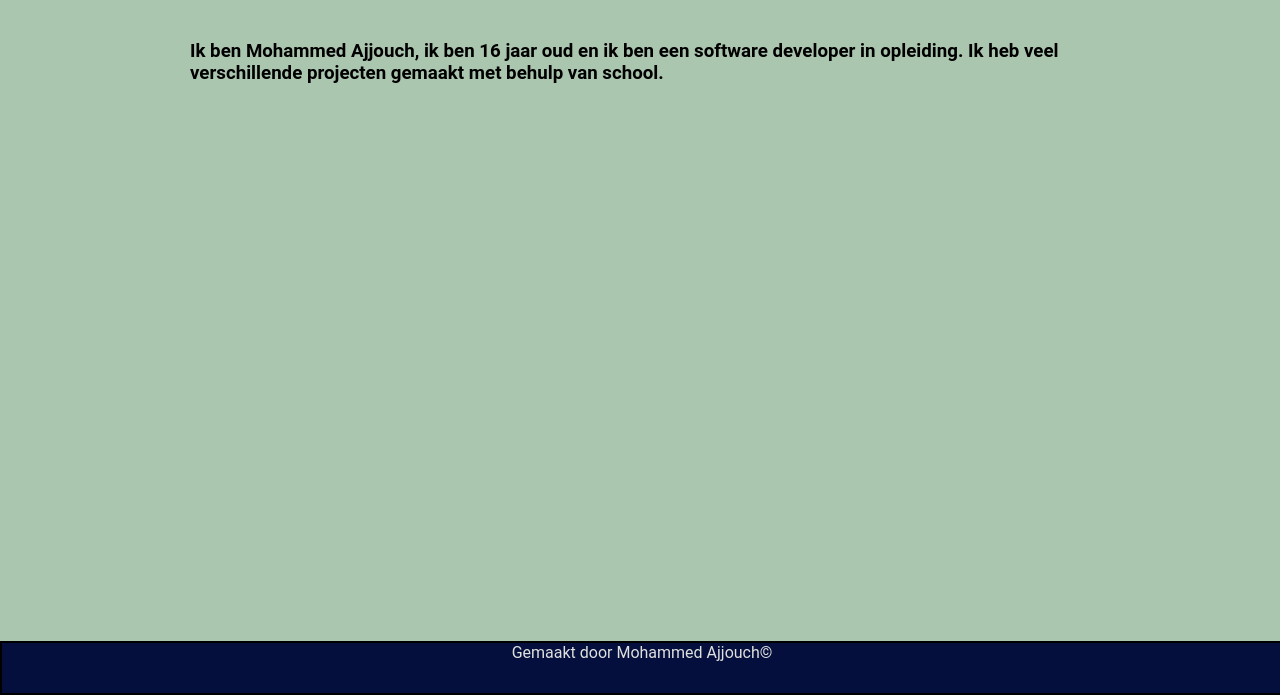
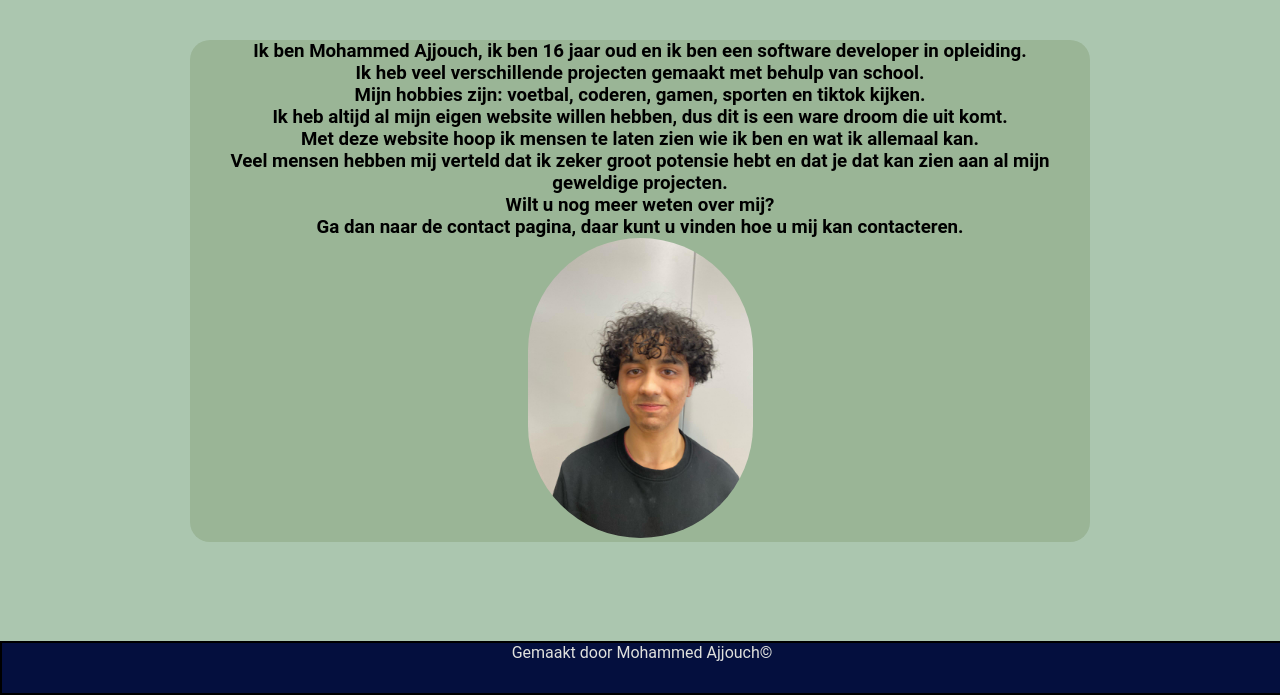
Before and after one commit to nohanet/portfolio, a PHP site: page /over-mij.php in a window 1280 px wide. Shown: the part 105-800 px from the top of the page. Run offline with PHP 8.4, Linux system fonts and the light colour scheme.

Commit message:
profile img

```diff
--- a/css/style.css
+++ b/css/style.css
@@ -18,7 +18,11 @@ body {
     background-size: cover;
     height: 95vh;
   }
+.ik{
+    height: 300px;
+    border-radius: 400px;
 
+}
 
 header {
     background-color: rgb(4, 15, 62);
@@ -148,9 +152,12 @@ nav a:hover {
 .profile-text {
     flex: 1;
     color: rgb(224, 225, 221);
+    background-color: rgb(154, 181, 150);
+    border-radius: 20px;
 }
 
 .profile-text h2 {
+
     border-bottom: 3px solid rgb(13, 27, 42);
     display: inline-block;
     padding-bottom: 5px;
@@ -365,4 +372,9 @@ nav a:hover {
 p, h2{
     color: black;
 }
+    .ik{
+        height: 200px;
+        border-radius: 400px;
+
+    }
 }
--- a/index.php
+++ b/index.php
@@ -20,7 +20,8 @@
     <a href="over-mij.php">over mij</a>
   </nav>
 <div style="text-align: center;">
-<p><h1>Hallo mijn naam is Mohammed Ajjouch</h1>
+<p><h1>Hallo mijn naam is Mohammed Ajjouch<br> en dit is mijn website</h1>
+
 </div>
 <footer>Gemaakt door Mohammed Ajjouch&copy;</footer>
 </body>
--- a/over-mij.php
+++ b/over-mij.php
@@ -20,9 +20,18 @@
   </nav>
     <section class="profile">
         <div class="profile-container">
-
+           <center
             <div class="profile-text">
-                <p><h3 class="profile-color">Ik ben Mohammed Ajjouch, ik ben 16 jaar oud en ik ben een software developer in opleiding. Ik heb veel verschillende projecten gemaakt met behulp van school.</h3> </p>
+                <p><h3 class="profile-color">Ik ben Mohammed Ajjouch, ik ben 16 jaar oud en ik ben een software developer in opleiding.<br>
+                    Ik heb veel verschillende projecten gemaakt met behulp van school.<br>
+                Mijn hobbies zijn: voetbal, coderen, gamen, sporten en tiktok kijken.<br>
+                Ik heb altijd al mijn eigen website willen hebben, dus dit is een ware droom die uit komt.<br>
+                Met deze website hoop ik mensen te laten zien wie ik ben en wat ik allemaal kan.<br>
+                Veel mensen hebben mij verteld dat ik zeker groot potensie hebt en dat je dat kan zien aan al mijn geweldige projecten.<br>
+                    Wilt u nog meer weten over mij?<br>
+                    Ga dan naar de contact pagina, daar kunt u vinden hoe u mij kan contacteren.
+                </h3> </p>
+                <img class="ik" src="img/ik.jpg">
 
             </div>
         </div>
```
Also changed, not shown: img/ik.jpg (added).
